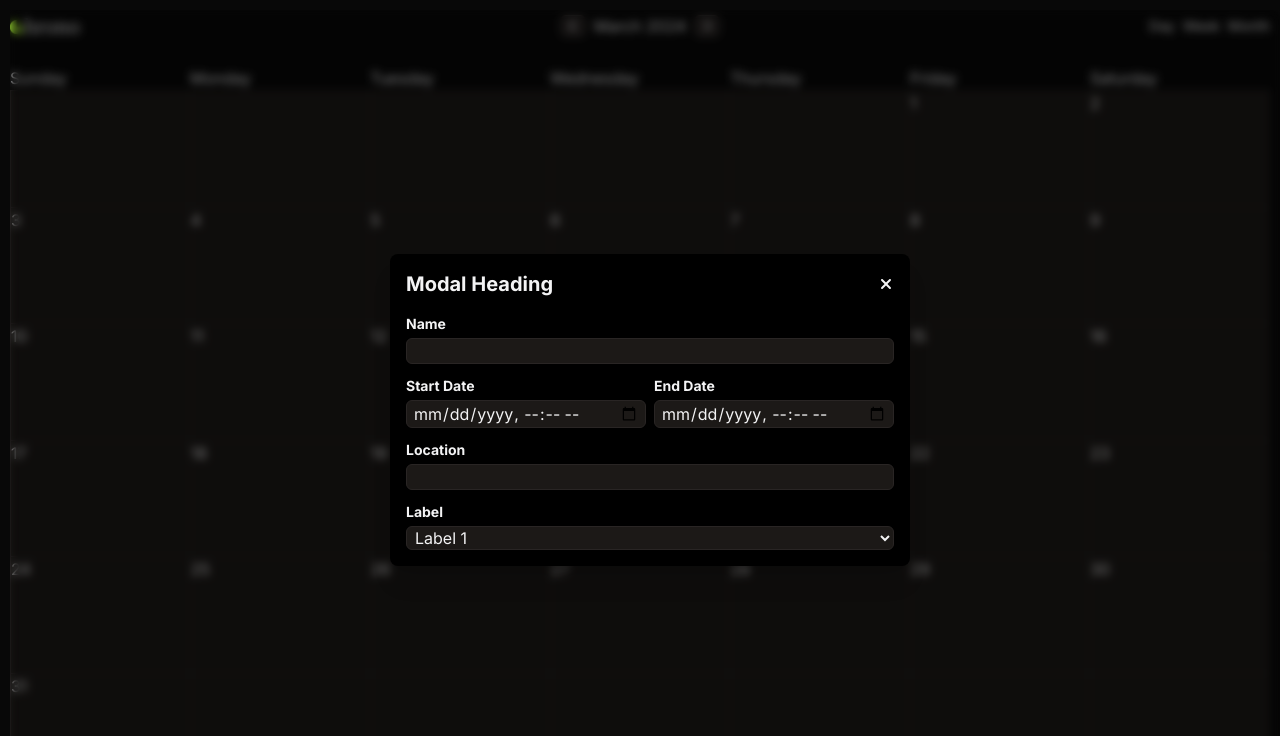
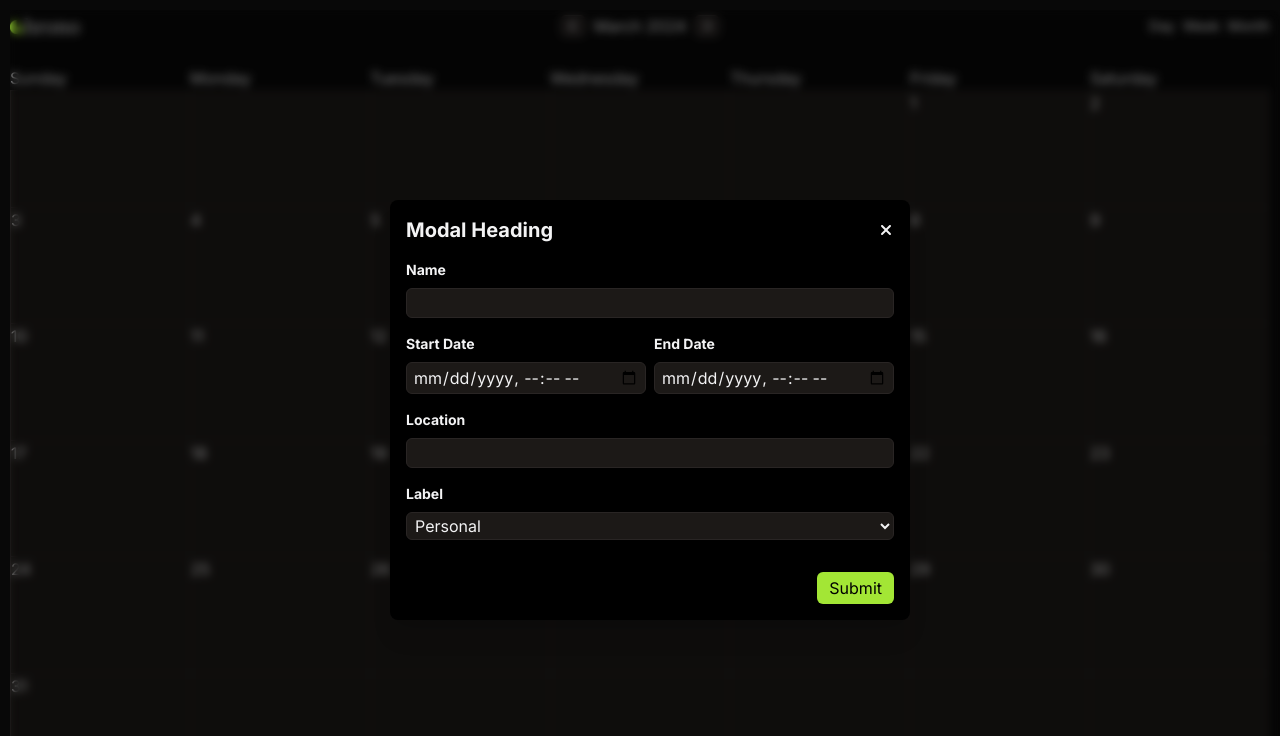
Before and after one commit to marielle-lopez/chrono, a React (Vite) app in the folder frontend/: page / in a window 1280 px wide. Both pictures are taken after a click on the element "10". Shown: the top 736 px of the page. Built offline with nearby package versions, Linux system fonts and the light colour scheme; a web font is replaced by a local one.

Commit message:
accept `formSubmit` prop, use Zod to handle form validation and React Hook Form for form submission

```diff
--- a/frontend/src/components/EventForm/EventForm.tsx
+++ b/frontend/src/components/EventForm/EventForm.tsx
@@ -1,73 +1,121 @@
+import { useEffect } from 'react';
 import { useForm } from 'react-hook-form';
+import { schema } from './schema';
+import { zodResolver } from '@hookform/resolvers/zod';
+import Button from '../Button/Button';
 
-const EventForm = () => {
-  const { register } = useForm();
+const EventForm = ({ formSubmit }) => {
+  const {
+    register,
+    handleSubmit,
+    reset,
+    formState: { errors, isSubmitSuccessful },
+  } = useForm({ resolver: zodResolver(schema) });
+
+  useEffect(() => {
+    reset();
+    console.log('Hello world!');
+  }, [isSubmitSuccessful]);
 
   return (
-    <form className="flex flex-col flex-grow gap-3">
-      <div className="flex flex-col gap-1">
+    <form
+      className="flex flex-col flex-grow gap-8"
+      onSubmit={handleSubmit(formSubmit)}
+    >
+      <div className="flex flex-col flex-grow gap-4">
+        <div className="flex flex-col gap-2">
           <label className="text-sm font-bold" htmlFor="name">
             Name
           </label>
           <input
-          className="flex-grow bg-stone-900 border border-stone-800 rounded-md"
+            className="flex-grow bg-stone-900 border border-stone-800 rounded-md px-1.5 py-0.5"
             type="text"
             id="name"
             {...register('name')}
           />
+          {errors.name?.message && (
+            <p className="text-red-500 text-xs">
+              {errors.name.message.toString()}
+            </p>
+          )}
         </div>
 
         <div className="flex gap-2">
-        <div className="flex flex-col gap-1">
+          <div className="flex flex-col gap-2">
             <label className="text-sm font-bold" htmlFor="startDate">
               Start Date
             </label>
             <input
-            className="bg-stone-900 border border-stone-800 rounded-md px-1.5"
+              className="bg-stone-900 border border-stone-800 rounded-md px-1.5 py-0.5"
               type="datetime-local"
               id="startDate"
               {...register('startDate')}
             />
+            {errors.startDate?.message && (
+              <p className="text-red-500 text-xs">
+                {errors.startDate.message.toString()}
+              </p>
+            )}
           </div>
 
-        <div className="flex flex-col gap-1">
+          <div className="flex flex-col gap-2">
             <label className="text-sm font-bold" htmlFor="endDate">
               End Date
             </label>
             <input
-            className="bg-stone-900 border border-stone-800 rounded-md px-1.5"
+              className="bg-stone-900 border border-stone-800 rounded-md px-1.5 py-0.5"
               type="datetime-local"
               id="endDate"
               {...register('endDate')}
             />
+            {errors.endDate?.message && (
+              <p className="text-red-500 text-xs">
+                {errors.endDate.message.toString()}
+              </p>
+            )}
           </div>
         </div>
 
-      <div className="flex flex-col gap-1">
+        <div className="flex flex-col gap-2">
           <label className="text-sm font-bold" htmlFor="location">
             Location
           </label>
           <input
-          className="flex-grow bg-stone-900 border border-stone-800 rounded-md"
+            className="flex-grow bg-stone-900 border border-stone-800 rounded-md px-1.5 py-0.5"
             type="text"
             id="location"
             {...register('location')}
           />
+          {errors.location?.message && (
+            <p className="text-red-500 text-xs">
+              {errors.location.message.toString()}
+            </p>
+          )}
         </div>
 
-      <div className="flex flex-col gap-1">
+        <div className="flex flex-col gap-2">
           <label className="text-sm font-bold" htmlFor="label">
             Label
           </label>
           <select
-          className="flex-grow bg-stone-900 border border-stone-800 rounded-md px-1"
+            className="flex-grow bg-stone-900 border border-stone-800 rounded-md px-1 py-0.5"
             id="label"
             {...register('label')}
           >
-          <option>Label 1</option>
-          <option>Label 2</option>
-          <option>Label 3</option>
+            <option>Personal</option>
+            <option>Work</option>
+            <option>University</option>
           </select>
+          {errors.label?.message && (
+            <p className="text-red-500 text-xs">
+              {errors.label.message.toString()}
+            </p>
+          )}
+        </div>
+      </div>
+
+      <div className="flex justify-end">
+        <Button label="Submit" handleClick={formSubmit} type="primary" />
       </div>
     </form>
   );
```
Lines whose indentation alone changed are shown as unchanged.
